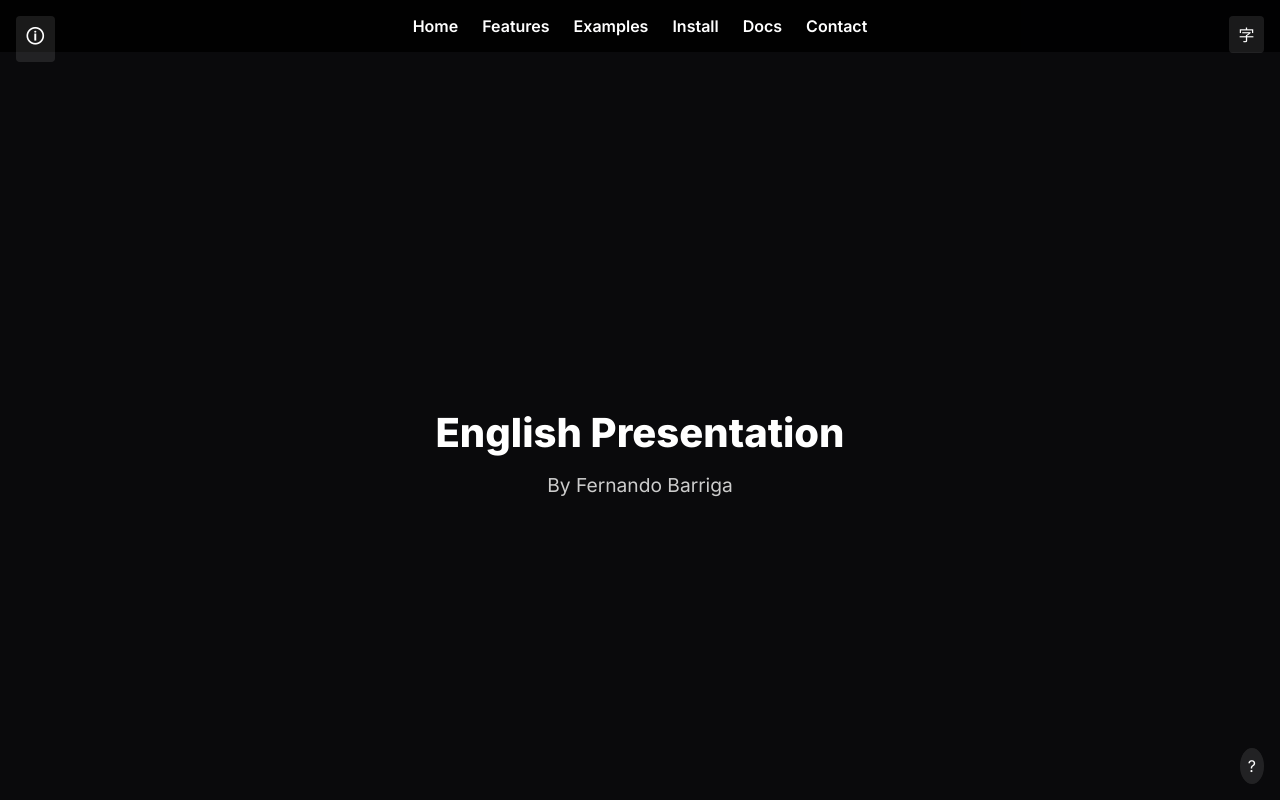
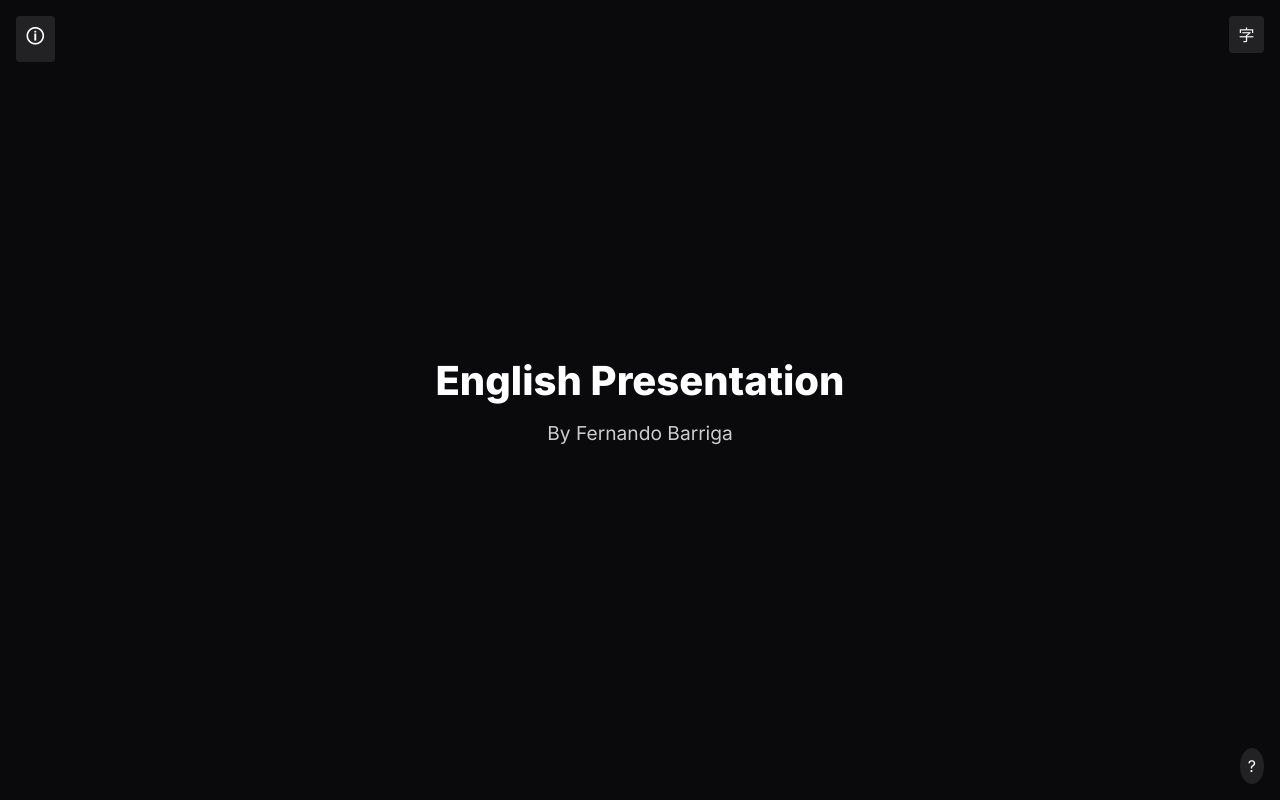
Before and after one commit to fbarquez/ia_presentation_ux, a plain HTML site: page index.html in a window 1280 px wide. Shown: the top 800 px of the page. Drawn offline with Linux system fonts and the light colour scheme.

Commit message:
Add files via upload

```diff
--- a/index.html
+++ b/index.html
@@ -21,14 +21,14 @@
   <div id="google_translate_toggle"><span id="translate-label">字</span></div>
   <div id="google_translate_element" style="display: none;"></div>
 
-  <header id="mainHeader">
+  <!--<header id="mainHeader">
     <a href="#hero">Home</a>
     <a href="#features">Features</a>
     <a href="#examples">Examples</a>
     <a href="#install">Install</a>
     <a href="#docs">Docs</a>
     <a href="#contact">Contact</a>
-  </header>
+  </header>-->
 
   <div id="courseInfoIcon">🛈</div>
   <div id="courseTooltip">English for Academic Purposes B1 – SoSe25</div>
```
